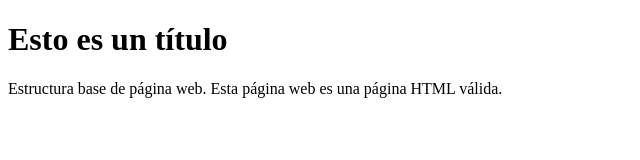
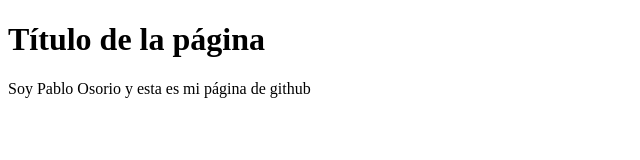
Before and after one commit to KomaZ00/RPMI, a plain HTML site: page index.html in a window 1280 px wide. Shown: the whole page, without its empty margins (0-640 px from the left). Drawn offline with Linux system fonts and the light colour scheme.

Commit message:
Update index.html

```diff
--- a/index.html
+++ b/index.html
@@ -7,7 +7,7 @@
 </head>
 
 <body>
-  <h1>Esto es un título</h1>
-  <p>Estructura base de página web. Esta página web es una página HTML válida.</p>
+  <h1>Título de la página</h1>
+  <p>Soy Pablo Osorio y esta es mi página de github</p>
 </body>
 </html>
```
